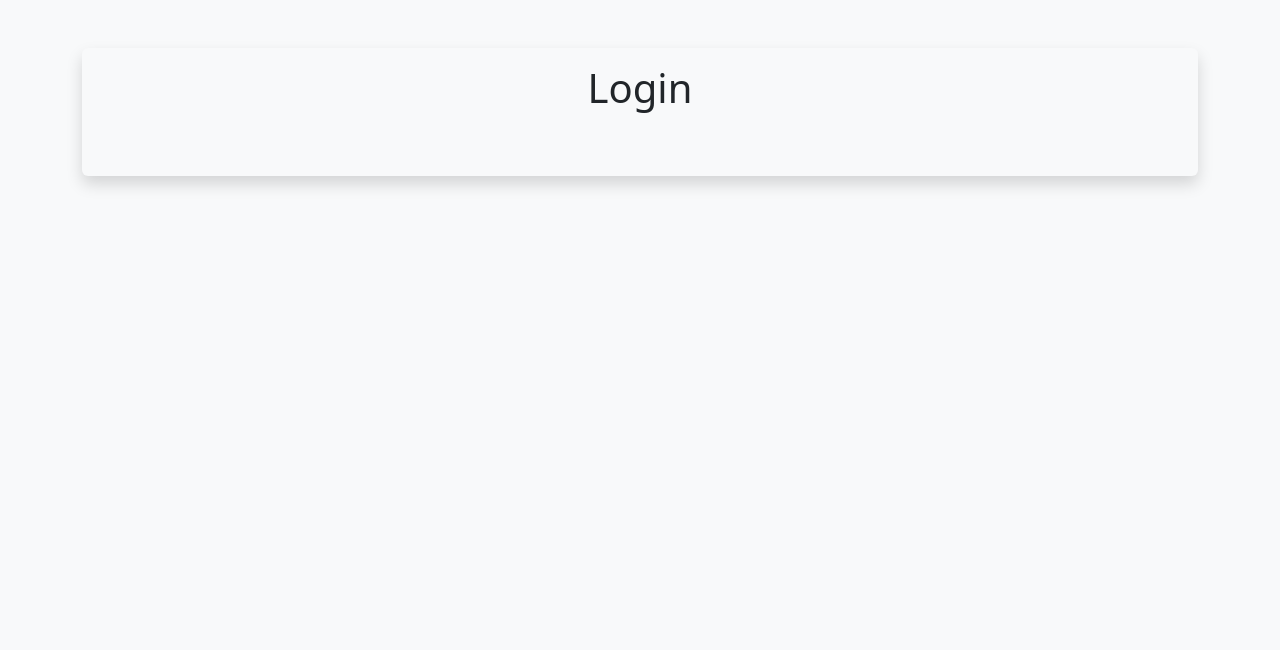
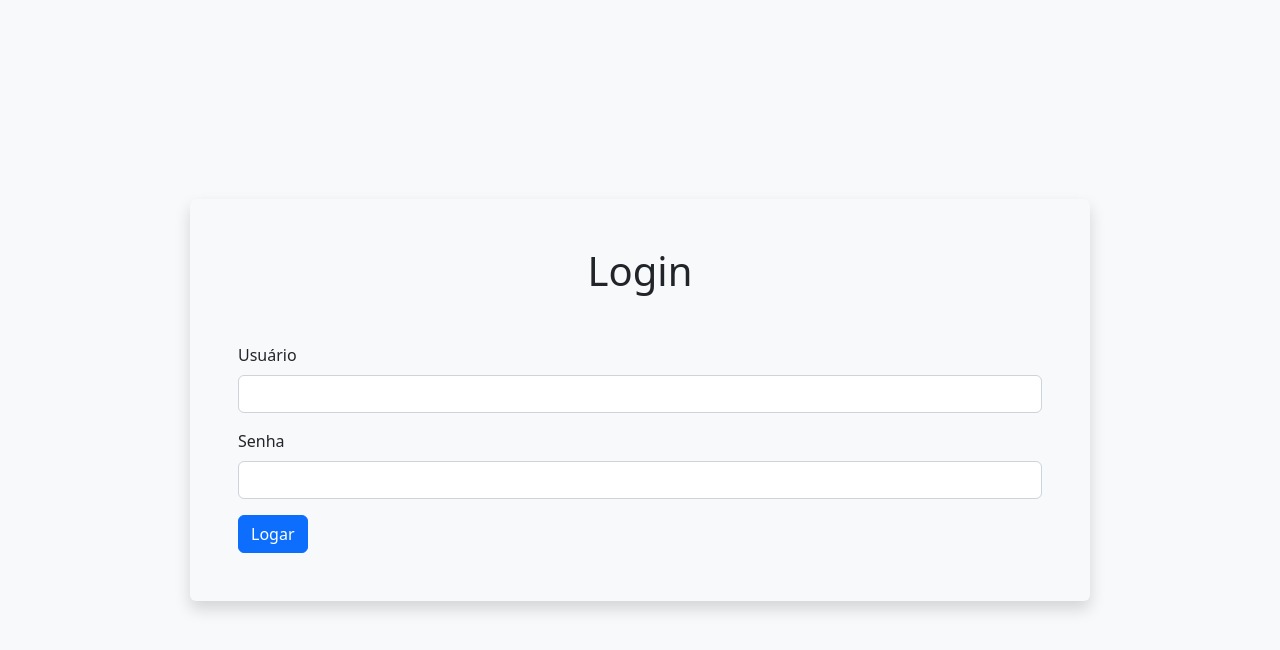
Before and after one commit to hugolamounier/sd-tp-frontend, a React (Create React App) app: page /login in a window 1280 px wide. Shown: the top 650 px of the page. Built offline with nearby package versions, Linux system fonts and the light colour scheme.

Commit message:
Add login

```diff
--- a/src/features/Login/index.js
+++ b/src/features/Login/index.js
@@ -1,13 +1,57 @@
 import React from 'react';
+import FormHelper from '../../shared/helpers/FormHelper';
+import AuthenticationService from '../../services/AuthenticationService';
 
 const Login = () => {
+  const handleOnSubmit = async (event) => {
+    event.preventDefault();
+    const formData = new FormData(event.target);
+
+    await AuthenticationService.Authenticate({
+      formData: FormHelper.formDataToJson({ formData }),
+    });
+  };
+
   return (
-    <div className="bg-light" style={{ height: '100vh', overflowY: 'hidden' }}>
-      <div className="container py-5 border-3 border-danger">
+    <div
+      className="bg-light d-flex align-items-center justify-content-center"
+      style={{ height: '100vh', overflowY: 'hidden' }}
+    >
+      <div className="py-5 border-3 border-danger" style={{ width: '900px' }}>
         <div className="card shadow border-0 bg-light">
-          <div className="card-body">
+          <div className="card-body p-5">
             <h1 className="card-title text-center mb-5">Login</h1>
-            <div></div>
+            <div>
+              <form onSubmit={(e) => handleOnSubmit(e)}>
+                <div className="mb-3">
+                  <label htmlFor="username" className="form-label">
+                    Usuário
+                  </label>
+                  <input
+                    type="text"
+                    className="form-control"
+                    id="username"
+                    name="username"
+                    required
+                  />
+                </div>
+                <div className="mb-3">
+                  <label htmlFor="password" className="form-label">
+                    Senha
+                  </label>
+                  <input
+                    type="password"
+                    className="form-control"
+                    id="password"
+                    name="password"
+                    required
+                  />
+                </div>
+                <button type="submit" className="btn btn-primary">
+                  Logar
+                </button>
+              </form>
+            </div>
           </div>
         </div>
       </div>
--- /dev/null
+++ b/src/services/AuthenticationService.js
@@ -0,0 +1,21 @@
+import axiosInstance from '../shared/axiosInstance/axiosInstance';
+import SessionService from './SessionService';
+
+export default class AuthenticationService {
+  static async Authenticate({ formData }) {
+    try {
+      const { data } = await axiosInstance.post('/authenticate/', formData);
+
+      if (data.access) {
+        SessionService.setSessionStorage(data.access);
+        SessionService.setInterceptors();
+        window.location.assign('/artigos');
+      }
+      return Promise.resolve();
+    } catch (e) {
+      SessionService.clearSessionStorage();
+      alert('Usuário ou senha inválido. Tente novamente.');
+      return Promise.reject();
+    }
+  }
+}
--- a/src/services/SessionService.js
+++ b/src/services/SessionService.js
@@ -16,4 +16,17 @@ export default class SessionService {
     });
     sessionStorage.removeItem('ACCESS_TOKEN');
   }
+  static setInterceptors() {
+    axiosInstance.interceptors.request.use((config) => {
+      const accessToken = sessionStorage.getItem('ACCESS_TOKEN');
+      if (accessToken) config.headers.Authorization = `Bearer ${accessToken}`;
+
+      config.headers['Access-Control-Allow-Origin'] = '*';
+      config.headers['Access-Control-Allow-Headers'] =
+        'Origin, X-Requested-With, Content-Type, Accept';
+      config.headers['Content-Type'] = 'application/json';
+
+      return config;
+    });
+  }
 }
--- a/src/shared/axiosInstance/axiosInstance.js
+++ b/src/shared/axiosInstance/axiosInstance.js
@@ -3,17 +3,6 @@ import SessionService from '../../services/SessionService';
 
 const axiosInstance = axios.create({
   baseURL: 'http://127.0.0.1:8000',
-});
-
-axiosInstance.interceptors.request.use((config) => {
-  const accessToken = sessionStorage.getItem('ACCESS_TOKEN');
-  if (accessToken) config.headers.Authorization = `Bearer ${accessToken}`;
-
-  config.headers['Access-Control-Allow-Origin'] = '*';
-  config.headers['Access-Control-Allow-Headers'] = 'Origin, X-Requested-With, Content-Type, Accept';
-  config.headers['Content-Type'] = 'application/json';
-
-  return config;
 });
 
 axiosInstance.interceptors.response.use(
```
